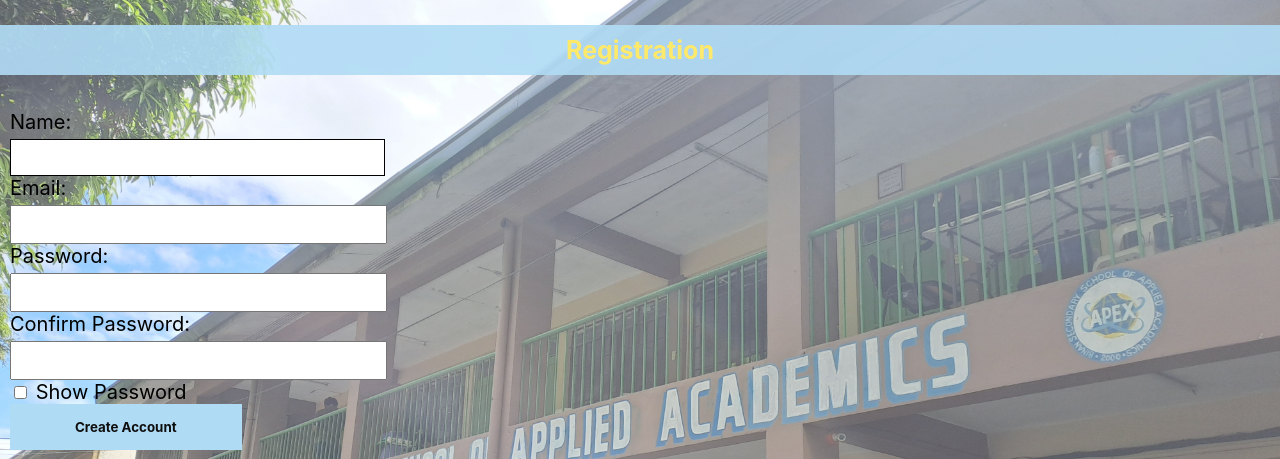
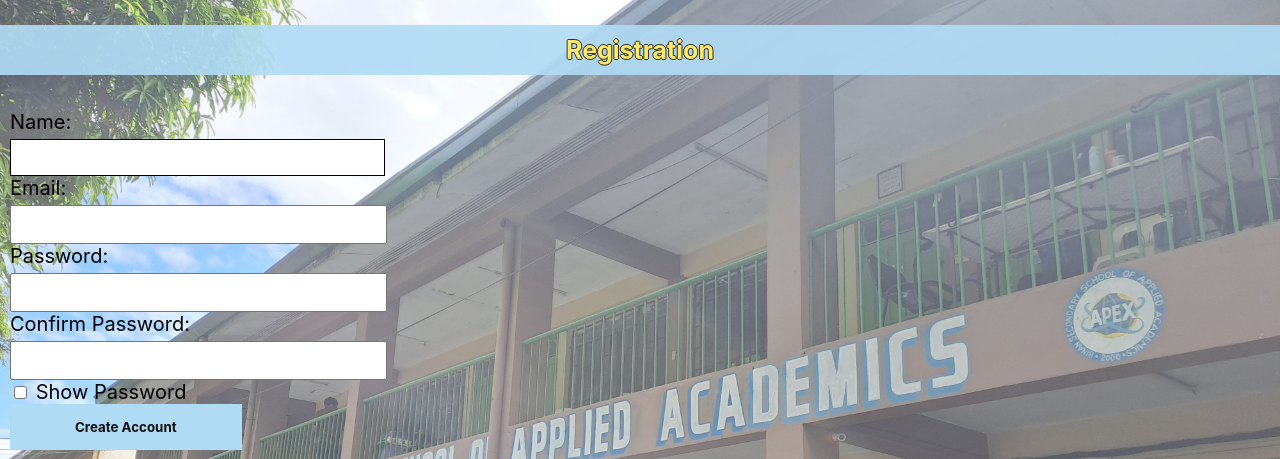
Before and after one commit to JanDanielNieto/guidancesystem, a Flask app: page /registration in a window 1280 px wide. Shown: the part 95-554 px from the top of the page. Run offline with Flask 3, Linux system fonts and the light colour scheme.

Commit message:
added border on text

```diff
--- a/guidance-counselor-student-management/app/static/css/styles.css
+++ b/guidance-counselor-student-management/app/static/css/styles.css
@@ -150,6 +150,7 @@ label {
 .subheader{
     font-size: 25px;
     color: rgb(255, 233, 107);
+    text-shadow: -1px 0 rgb(54, 53, 31), 0 1px rgb(54, 53, 31), 1px 0 rgb(54, 53, 31), 0 -1px rgb(54, 53, 31);
     font-weight: bolder;
     font-family: ROBOTO-VARIABLE-FONT, -apple-system, BlinkMacSystemFont, "Segoe UI", Roboto, "Helvetica Neue";
     text-align: center;
```
